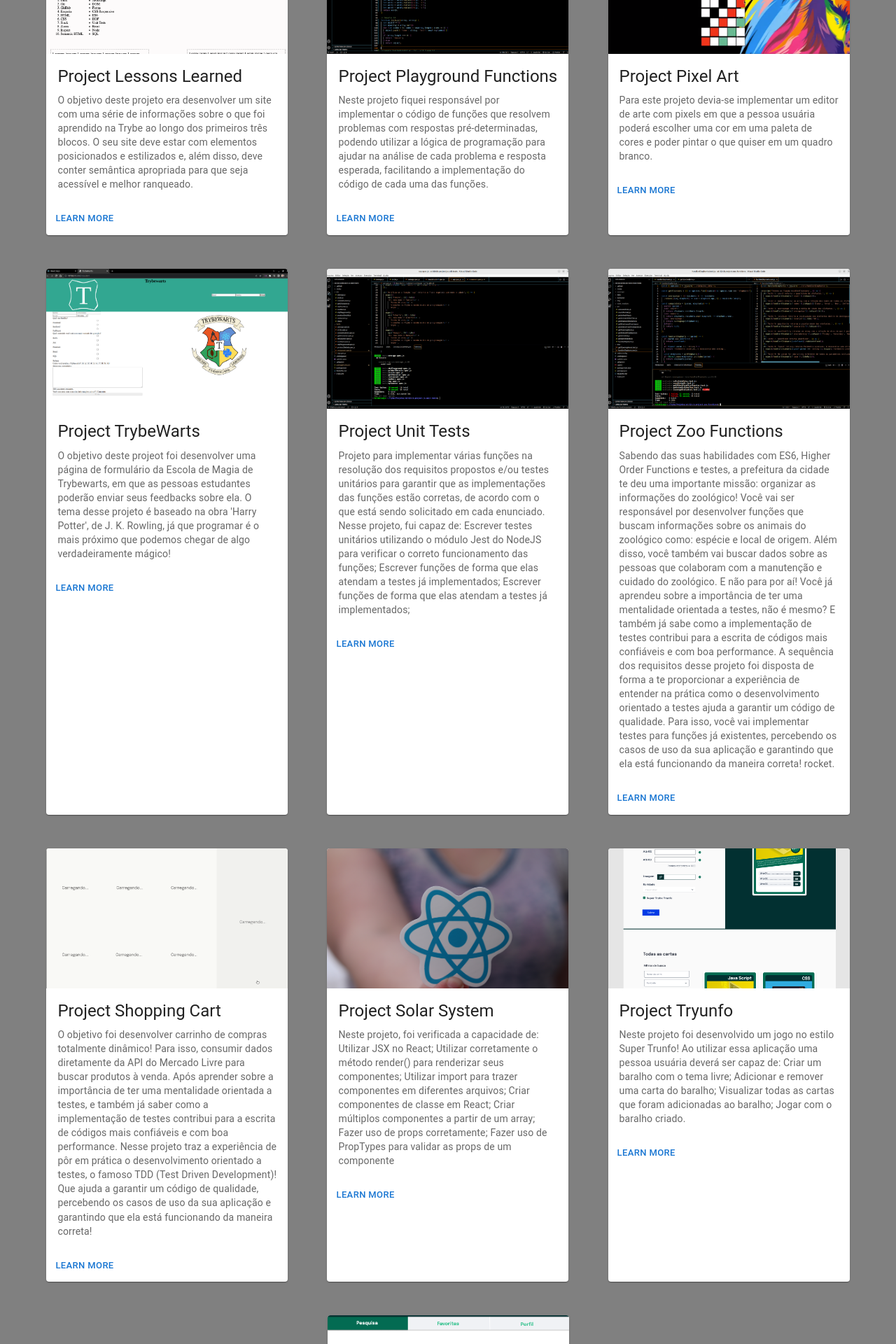
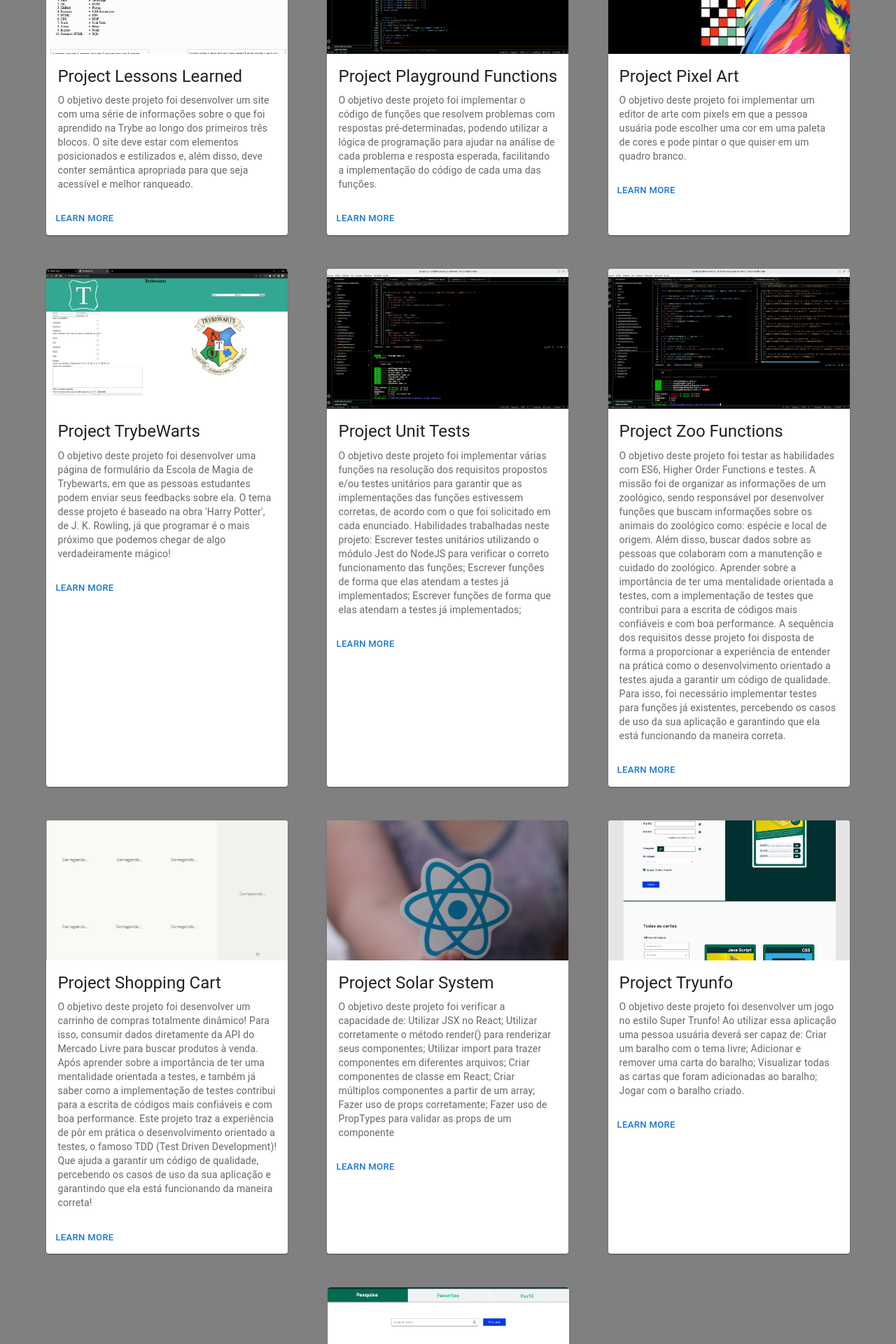
Before and after one commit to hildelio/portfolio, a React (Create React App) app: page /projects in a window 1280 px wide. Shown: the part 280-2200 px from the top of the page at 70% size. Built offline with nearby package versions, Linux system fonts and the light colour scheme.

Commit message:
corrigindo textos do Data.js referente aos descriptions dos cards dos projetos

```diff
--- a/src/components/Data.js
+++ b/src/components/Data.js
@@ -13,70 +13,70 @@ const contents = [
     id: 1,
     title: "Project Lessons Learned",
     image: lessonslearned,
-    description: "O objetivo deste projeto era desenvolver um site com uma série de informações sobre o que foi aprendido na Trybe ao longo dos primeiros três blocos. O seu site deve estar com elementos posicionados e estilizados e, além disso, deve conter semântica apropriada para que seja acessível e melhor ranqueado.",
+    description: "O objetivo deste projeto foi desenvolver um site com uma série de informações sobre o que foi aprendido na Trybe ao longo dos primeiros três blocos. O site deve estar com elementos posicionados e estilizados e, além disso, deve conter semântica apropriada para que seja acessível e melhor ranqueado.",
     link: "https://github.com/hildelio/lessonsLearned",
   },
   {
     id: 2,
     title: "Project Playground Functions",
     image: playgroundfunctions,
-    description: "Neste projeto fiquei responsável por implementar o código de funções que resolvem problemas com respostas pré-determinadas, podendo utilizar a lógica de programação para ajudar na análise de cada problema e resposta esperada, facilitando a implementação do código de cada uma das funções.",
+    description: " O objetivo deste projeto foi implementar o código de funções que resolvem problemas com respostas pré-determinadas, podendo utilizar a lógica de programação para ajudar na análise de cada problema e resposta esperada, facilitando a implementação do código de cada uma das funções.",
     link: "https://github.com/hildelio/playgroundFunctions",
   },
   {
     id: 3,
     title: "Project Pixel Art",
     image: pixelart,
-    description: "Para este projeto devia-se implementar um editor de arte com pixels em que a pessoa usuária poderá escolher uma cor em uma paleta de cores e poder pintar o que quiser em um quadro branco.",
+    description: "O objetivo deste projeto foi implementar um editor de arte com pixels em que a pessoa usuária pode escolher uma cor em uma paleta de cores e pode pintar o que quiser em um quadro branco.",
     link: "https://github.com/hildelio/pixelArt",
   },
   {
     id: 4,
     title: "Project TrybeWarts",
     image: trybewarts,
-    description: "O objetivo deste projeot foi desenvolver uma página de formulário da Escola de Magia de Trybewarts, em que as pessoas estudantes poderão enviar seus feedbacks sobre ela. O tema desse projeto é baseado na obra 'Harry Potter', de J. K. Rowling, já que programar é o mais próximo que podemos chegar de algo verdadeiramente mágico!",
+    description: "O objetivo deste projeto foi desenvolver uma página de formulário da Escola de Magia de Trybewarts, em que as pessoas estudantes podem enviar seus feedbacks sobre ela. O tema desse projeto é baseado na obra 'Harry Potter', de J. K. Rowling, já que programar é o mais próximo que podemos chegar de algo verdadeiramente mágico!",
     link: "https://github.com/hildelio/trybewarts",
   },
   {
     id: 5,
     title: "Project Unit Tests",
     image: unittests,
-    description: "Projeto para implementar várias funções na resolução dos requisitos propostos e/ou testes unitários para garantir que as implementações das funções estão corretas, de acordo com o que está sendo solicitado em cada enunciado. Nesse projeto, fui capaz de: Escrever testes unitários utilizando o módulo Jest do NodeJS para verificar o correto funcionamento das funções; Escrever funções de forma que elas atendam a testes já implementados; Escrever funções de forma que elas atendam a testes já implementados;",
+    description: "O objetivo deste projeto foi implementar várias funções na resolução dos requisitos propostos e/ou testes unitários para garantir que as implementações das funções estivessem corretas, de acordo com o que foi solicitado em cada enunciado. Habilidades trabalhadas neste projeto: Escrever testes unitários utilizando o módulo Jest do NodeJS para verificar o correto funcionamento das funções; Escrever funções de forma que elas atendam a testes já implementados; Escrever funções de forma que elas atendam a testes já implementados;",
     link: "https://github.com/hildelio/unitTests",
   },
   {
     id: 6,
     title: "Project Zoo Functions",
     image: zoofunctions,
-    description: "Sabendo das suas habilidades com ES6, Higher Order Functions e testes, a prefeitura da cidade te deu uma importante missão: organizar as informações do zoológico! Você vai ser responsável por desenvolver funções que buscam informações sobre os animais do zoológico como: espécie e local de origem. Além disso, você também vai buscar dados sobre as pessoas que colaboram com a manutenção e cuidado do zoológico. E não para por aí! Você já aprendeu sobre a importância de ter uma mentalidade orientada a testes, não é mesmo? E também já sabe como a implementação de testes contribui para a escrita de códigos mais confiáveis e com boa performance. A sequência dos requisitos desse projeto foi disposta de forma a te proporcionar a experiência de entender na prática como o desenvolvimento orientado a testes ajuda a garantir um código de qualidade. Para isso, você vai implementar testes para funções já existentes, percebendo os casos de uso da sua aplicação e garantindo que ela está funcionando da maneira correta! rocket.",
+    description: "O objetivo deste projeto foi testar as habilidades com ES6, Higher Order Functions e testes. A missão foi de organizar as informações de um zoológico, sendo responsável por desenvolver funções que buscam informações sobre os animais do zoológico como: espécie e local de origem. Além disso, buscar dados sobre as pessoas que colaboram com a manutenção e cuidado do zoológico. Aprender sobre a importância de ter uma mentalidade orientada a testes, com a implementação de testes que contribui para a escrita de códigos mais confiáveis e com boa performance. A sequência dos requisitos desse projeto foi disposta de forma a proporcionar a experiência de entender na prática como o desenvolvimento orientado a testes ajuda a garantir um código de qualidade. Para isso, foi necessário implementar testes para funções já existentes, percebendo os casos de uso da sua aplicação e garantindo que ela está funcionando da maneira correta.",
     link: "https://github.com/hildelio/zooFunctions",
   },
   {
     id: 7,
     title: "Project Shopping Cart",
     image: shoppingCart,
-    description: "O objetivo foi desenvolver carrinho de compras totalmente dinâmico! Para isso, consumir dados diretamente da API do Mercado Livre para buscar produtos à venda. Após aprender sobre a importância de ter uma mentalidade orientada a testes, e também já saber como a implementação de testes contribui para a escrita de códigos mais confiáveis e com boa performance. Nesse projeto traz a experiência de pôr em prática o desenvolvimento orientado a testes, o famoso TDD (Test Driven Development)! Que ajuda a garantir um código de qualidade, percebendo os casos de uso da sua aplicação e garantindo que ela está funcionando da maneira correta!",
+    description: "O objetivo deste projeto foi desenvolver um carrinho de compras totalmente dinâmico! Para isso, consumir dados diretamente da API do Mercado Livre para buscar produtos à venda. Após aprender sobre a importância de ter uma mentalidade orientada a testes, e também já saber como a implementação de testes contribui para a escrita de códigos mais confiáveis e com boa performance. Este projeto traz a experiência de pôr em prática o desenvolvimento orientado a testes, o famoso TDD (Test Driven Development)! Que ajuda a garantir um código de qualidade, percebendo os casos de uso da sua aplicação e garantindo que ela está funcionando da maneira correta!",
     link: "https://github.com/hildelio/shoppingCart",
   },
   {
     id: 8,
     title: "Project Solar System",
     image: solarsystem,
-    description: "Neste projeto, foi verificada a capacidade de: Utilizar JSX no React; Utilizar corretamente o método render() para renderizar seus componentes; Utilizar import para trazer componentes em diferentes arquivos; Criar componentes de classe em React; Criar múltiplos componentes a partir de um array; Fazer uso de props corretamente; Fazer uso de PropTypes para validar as props de um componente",
+    description: "O objetivo deste projeto foi verificar a capacidade de: Utilizar JSX no React; Utilizar corretamente o método render() para renderizar seus componentes; Utilizar import para trazer componentes em diferentes arquivos; Criar componentes de classe em React; Criar múltiplos componentes a partir de um array; Fazer uso de props corretamente; Fazer uso de PropTypes para validar as props de um componente",
     link: "https://github.com/hildelio/solarSystem",
   },
   {
     id: 9,
     title: "Project Tryunfo",
     image: tryunfo,
-    description: "Neste projeto foi desenvolvido um jogo no estilo Super Trunfo! Ao utilizar essa aplicação uma pessoa usuária deverá ser capaz de: Criar um baralho com o tema livre; Adicionar e remover uma carta do baralho; Visualizar todas as cartas que foram adicionadas ao baralho; Jogar com o baralho criado.",
+    description: "O objetivo deste projeto foi desenvolver um jogo no estilo Super Trunfo! Ao utilizar essa aplicação uma pessoa usuária deverá ser capaz de: Criar um baralho com o tema livre; Adicionar e remover uma carta do baralho; Visualizar todas as cartas que foram adicionadas ao baralho; Jogar com o baralho criado.",
     link: "https://github.com/hildelio/tryunfo",
   },
   {
     id: 10,
     title: "Project TrybeTunes",
     image: trybetunes,
-    description: "O objetivo deste projeto era o de criar o  TrybeTunes, uma aplicação capaz de reproduzir músicas das mais variadas bandas e artistas, criar uma lista de músicas favoritas e editar o perfil da pessoa usuária logada. Essa aplicação capaz de: Fazer login; Pesquisar por uma banda ou artista; Listar os álbuns disponíveis dessa banda ou artista; Visualizar as músicas de um álbum selecionado; Reproduzir uma prévia das músicas deste álbum; Favoritar e desfavoritar músicas; Ver a lista de músicas favoritas; Ver o perfil da pessoa logada; Editar o perfil da pessoa logada;",
+    description: "O objetivo deste projeto foi criar o TrybeTunes, uma aplicação capaz de reproduzir músicas das mais variadas bandas e artistas, criar uma lista de músicas favoritas e editar o perfil da pessoa usuária logada. Essa aplicação capaz de: Fazer login; Pesquisar por uma banda ou artista; Listar os álbuns disponíveis dessa banda ou artista; Visualizar as músicas de um álbum selecionado; Reproduzir uma prévia das músicas deste álbum; Favoritar e desfavoritar músicas; Ver a lista de músicas favoritas; Ver o perfil da pessoa logada; Editar o perfil da pessoa logada;",
     link: "https://github.com/hildelio/trybetunes",
   },
 
```
